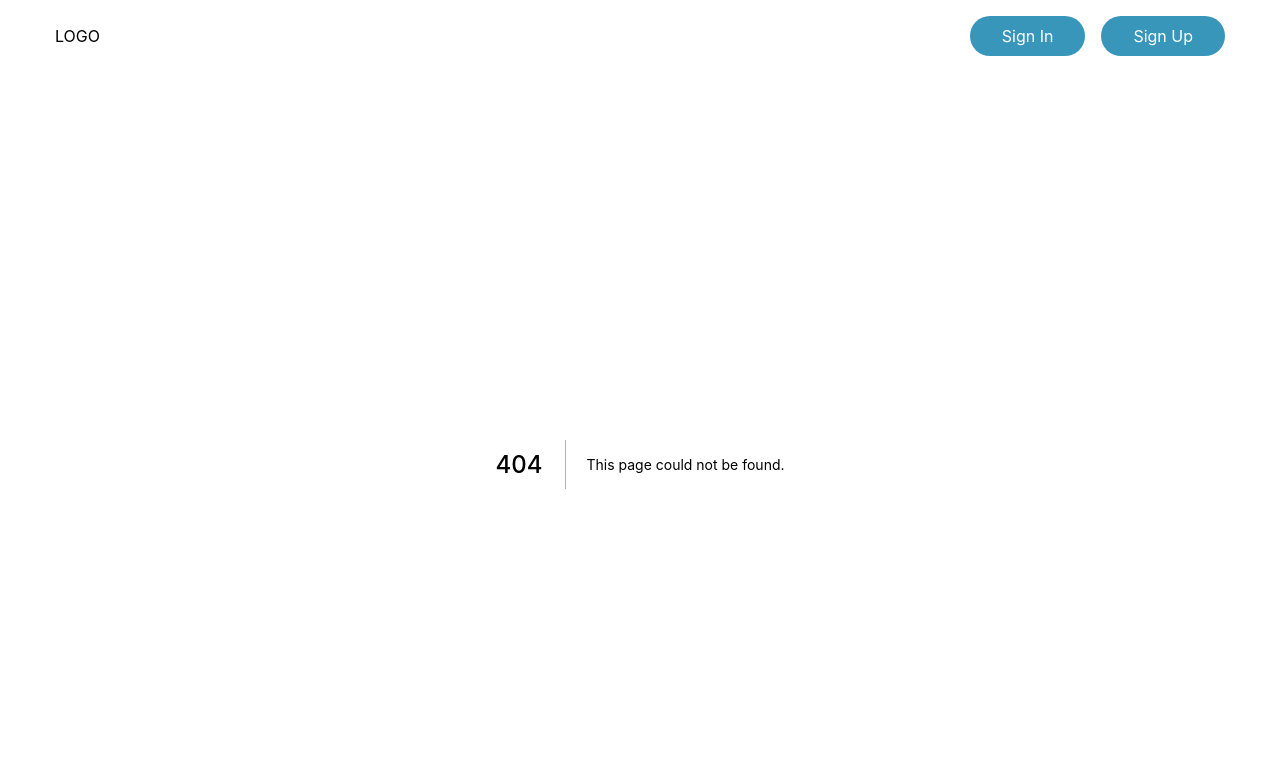
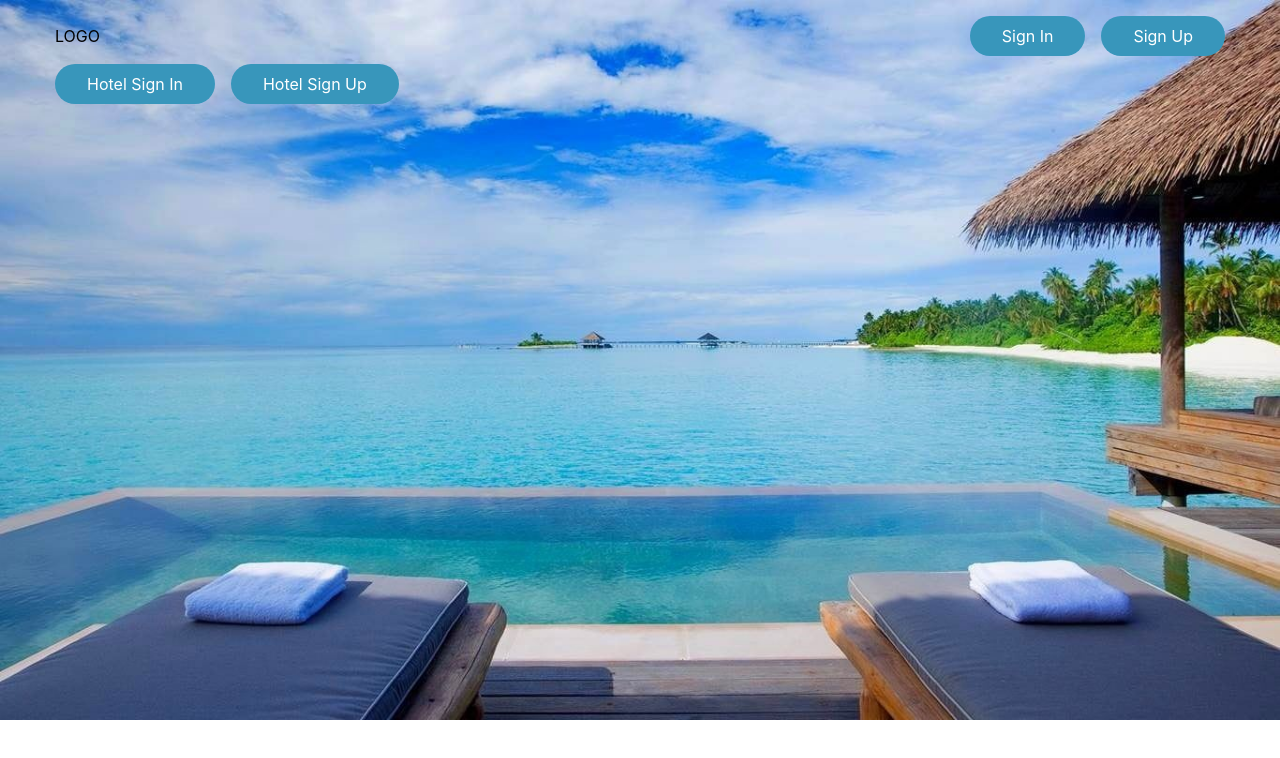
Before and after one commit to gopinathsjsu/team-project-logn, a Next.js app in the folder frontend/: page /hotel in a window 1280 px wide. Before the commit this address had no page. Shown: the top 758 px of the page. Built offline with nearby package versions, Linux system fonts and the light colour scheme.

Commit message:
hotel admin view

```diff
--- /dev/null
+++ b/frontend/src/pages/hotel.js
@@ -0,0 +1,35 @@
+import React, { useState, useEffect } from "react";
+import Link from "next/link";
+
+export default function Hotel() {
+  const [type, setType] = useState("in");
+  const [email, setEmail] = useState("");
+  const [password, setPassword] = useState("");
+  const handleEmailChange = (event) => {
+    setEmail(event.target.value);
+  };
+
+  const handlePasswordChange = (event) => {
+    setPassword(event.target.value);
+  };
+  return (
+    <div className="container">
+      <div>
+        <Link href="/hotelLogin">
+        <button
+          className="mr-4 bg-button-color text-white px-8 py-2 rounded-full transition-all hover:shadow-button-shadow"
+        >
+          Hotel Sign In
+        </button>
+        </Link>
+        <Link href="/hotelSignup">
+        <button
+          className="bg-button-color text-white px-8 py-2 rounded-full transition-all hover:shadow-button-shadow"
+        >
+          Hotel Sign Up
+        </button>
+        </Link>
+      </div>
+    </div>
+  );
+}
```
